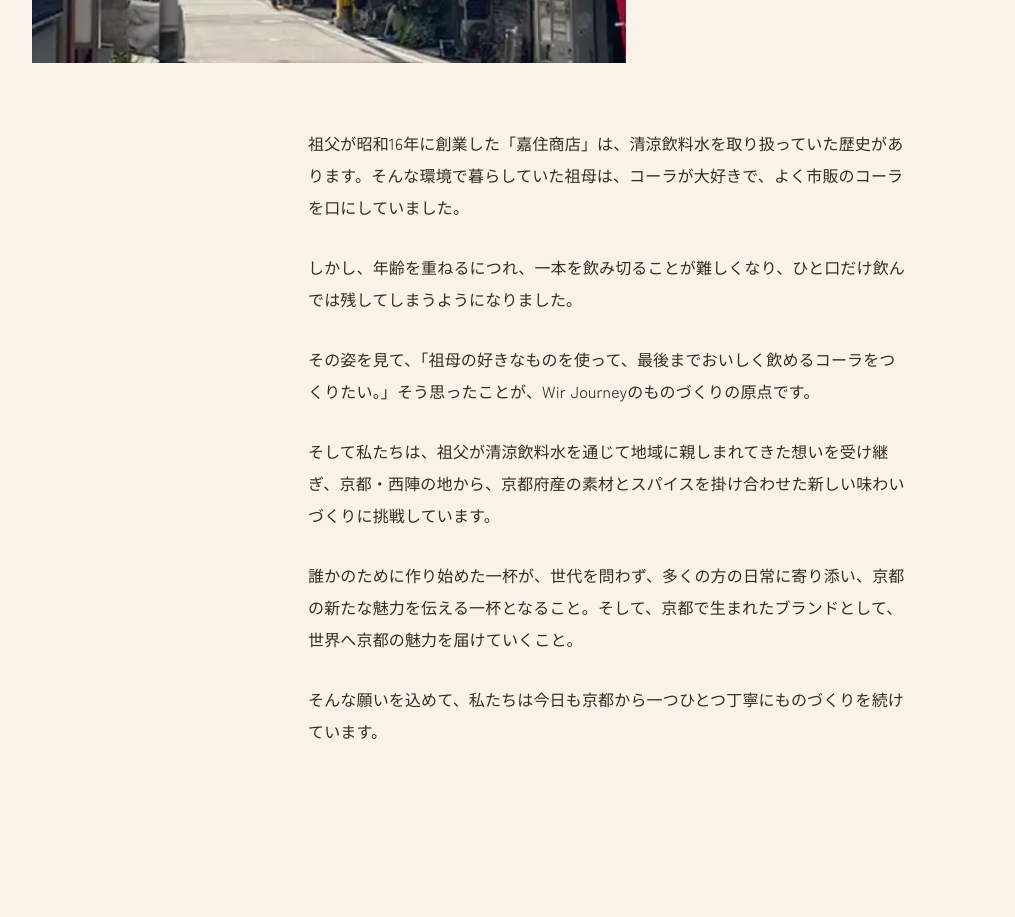
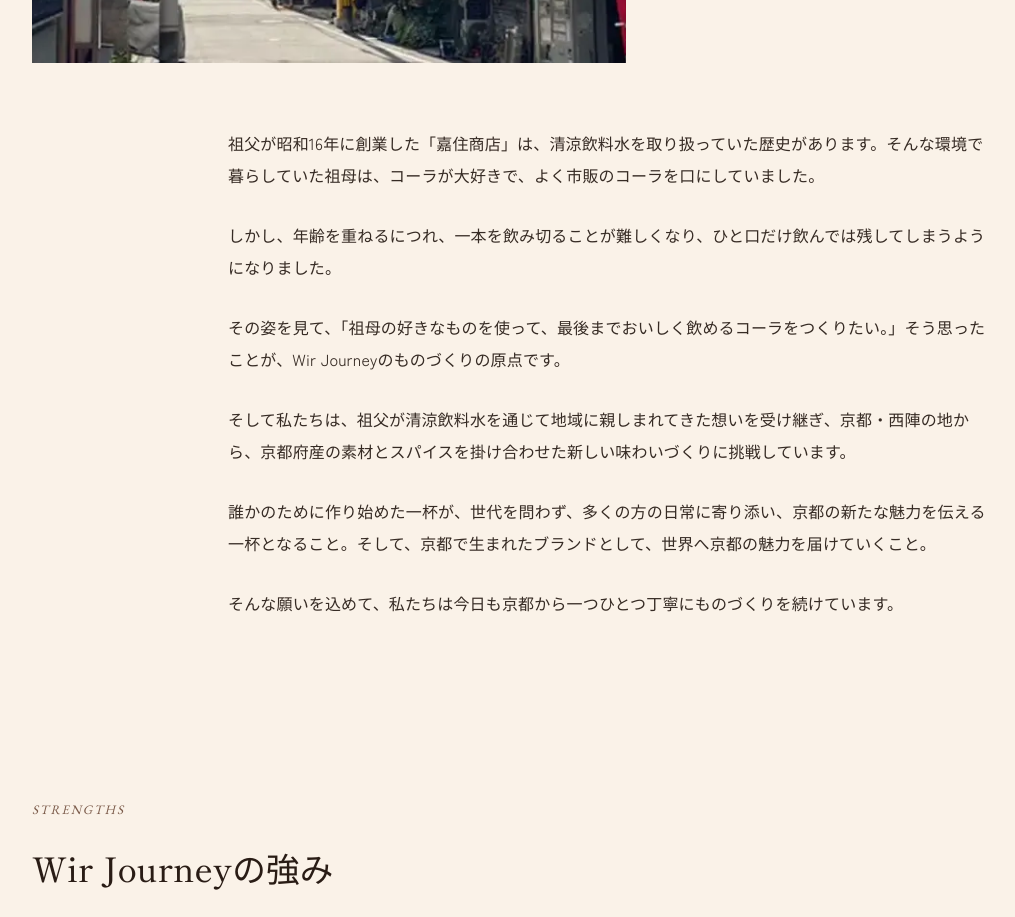
Before and after one commit to kyoheiminamiguchi0624-pixel/wir-journey-website, a Next.js app: page /about in a window 1280 px wide. Shown: the part 880-1797 px from the top of the page, without its empty margins (32-1047 px from the left). Built offline with nearby package versions, Linux system fonts and the light colour scheme.

Commit message:
ストーリー本文の最大幅を元の760pxに戻す（直前のコミットでの誤変更を修正）
Co-Authored-By: Claude Opus 5.5 <noreply@anthropic.com>
Claude-Session: https://claude.ai/code/session_01Rpj5HUZg8vRD1joYFga57w

```diff
--- a/src/app/about/about.module.css
+++ b/src/app/about/about.module.css
@@ -63,7 +63,7 @@
 }
 
 .storyBody {
-  max-width: 600px; /* 写真(.foundersImage)の最大幅に揃える */
+  max-width: 760px;
   margin: 0 auto;
   display: flex;
   flex-direction: column;
```
